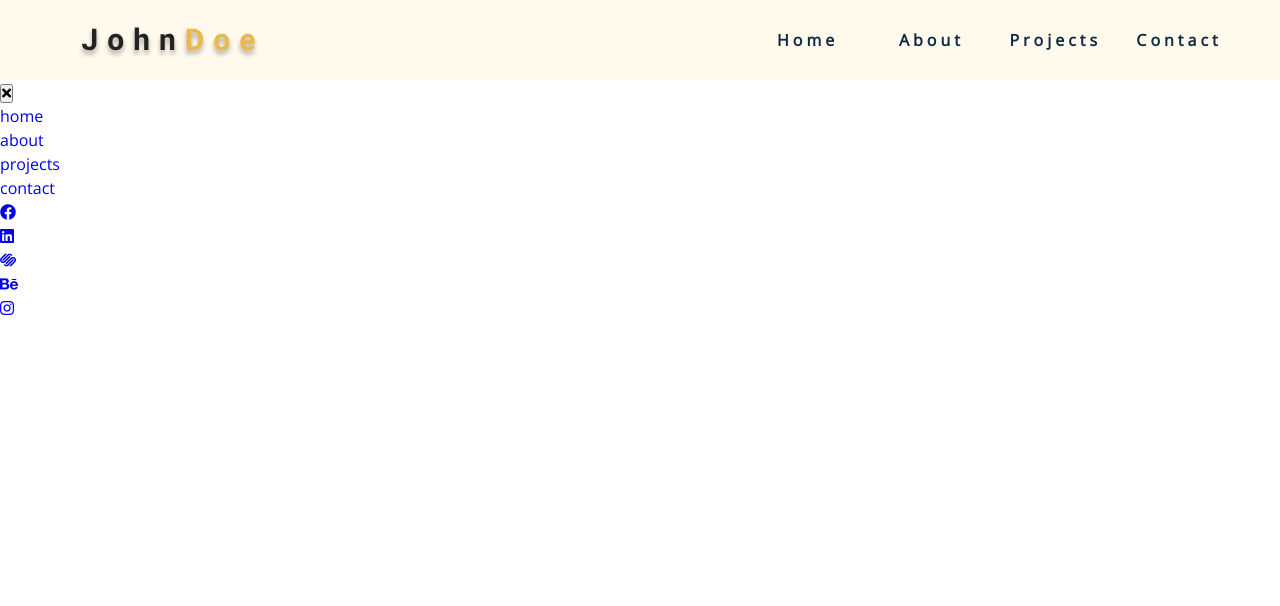
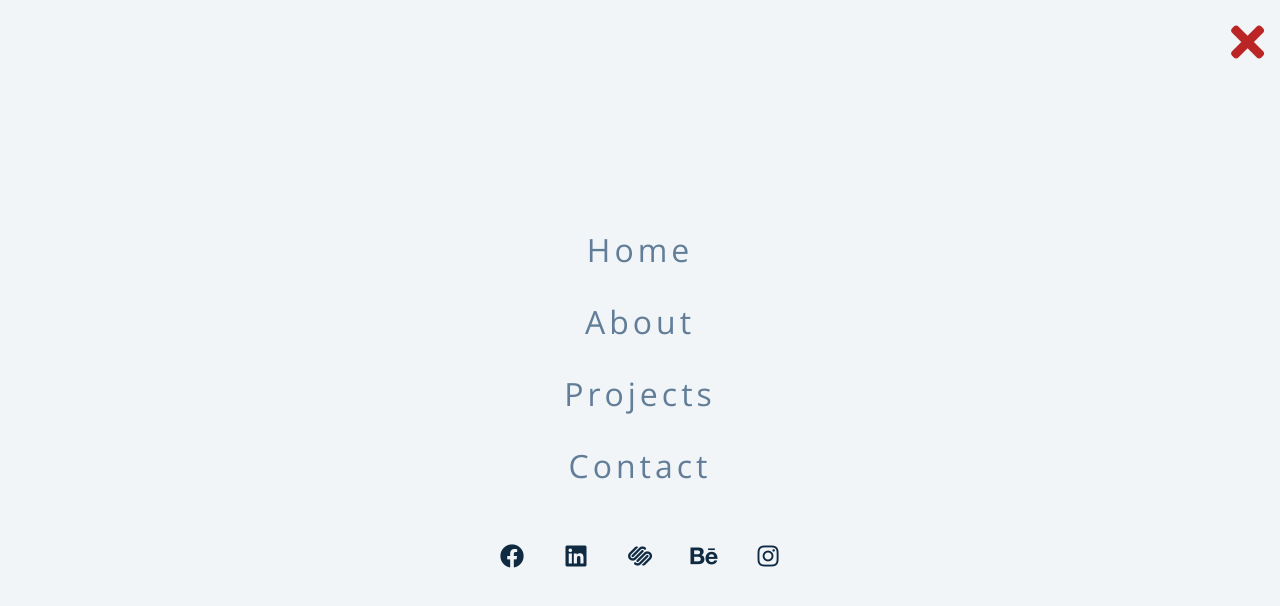
Before and after one commit to mimakuch/grid-css-portfolio-project, a plain HTML site: page index.html in a window 1280 px wide. Drawn offline with nearby package versions, Linux system fonts and the light colour scheme.

Commit message:
sidebar styles added

```diff
--- a/css/styles.css
+++ b/css/styles.css
@@ -242,6 +242,71 @@ Sidebar
 ===============
 */
 
+.sidebar {
+  position: fixed;
+  top: 0;
+  left: 0;
+  width: 100%;
+  height: 100%;
+  background: var(--clr-grey-10);
+  z-index: 4;
+  display: grid;
+  place-items: center;
+  transition: var(--transition);
+}
+
+.sidebar-links {
+  text-align: center;
+}
+
+.sidebar-links a {
+  font-size: 2rem;
+  text-transform: capitalize;
+  transition: var(--transition);
+  color: var(--clr-grey-5);
+  letter-spacing: var(--spacing);
+  display: block;
+  margin-bottom: 1.5rem;
+}
+
+.sidebar-links a:hover {
+  color: var(--clr-primary-5);
+}
+
+.social-icons {
+  display: grid;
+  margin-top: 3rem;
+  width: 20rem;
+  grid-template-columns: repeat(5,  1fr);
+  justify-items: center;
+}
+
+.social-icon {
+  font-size: 1.5rem;
+  color: var(--clr-grey-1);
+  transition: var(--transition);
+}
+
+.social-icon:hover {
+  color: var(--clr-primary-5);
+}
+
+.close-btn {
+  position: absolute;
+  top: 1rem;
+  right: 1rem;
+  font-size: 3rem;
+  background: transparent;
+  border: transparent;
+  transition: var(--transition);
+  color: #bb2525;
+  cursor: pointer;
+}
+
+.close-btn:hover {
+  color: #e66b6b;
+}
+
 /*
 ===============
 Hero
--- a/index.html
+++ b/index.html
@@ -62,7 +62,7 @@
         </li>
       </ul>
       <!-- social items -->
-            <ul>
+      <ul class="social-icons">
         <li>
           <a href="https://www.twitter.com" class="social-icon">
             <i class="fab fa-facebook"></i>
```
Lines whose indentation alone changed are shown as unchanged.
